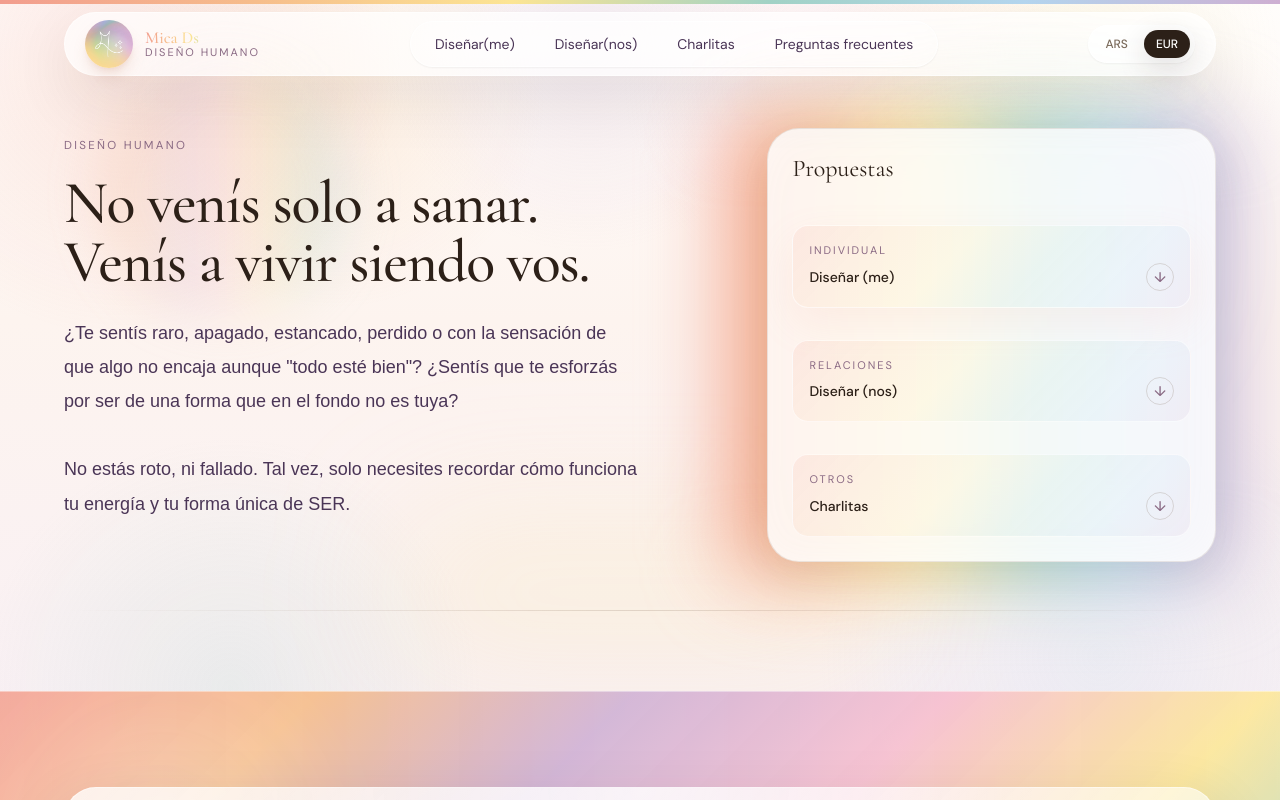
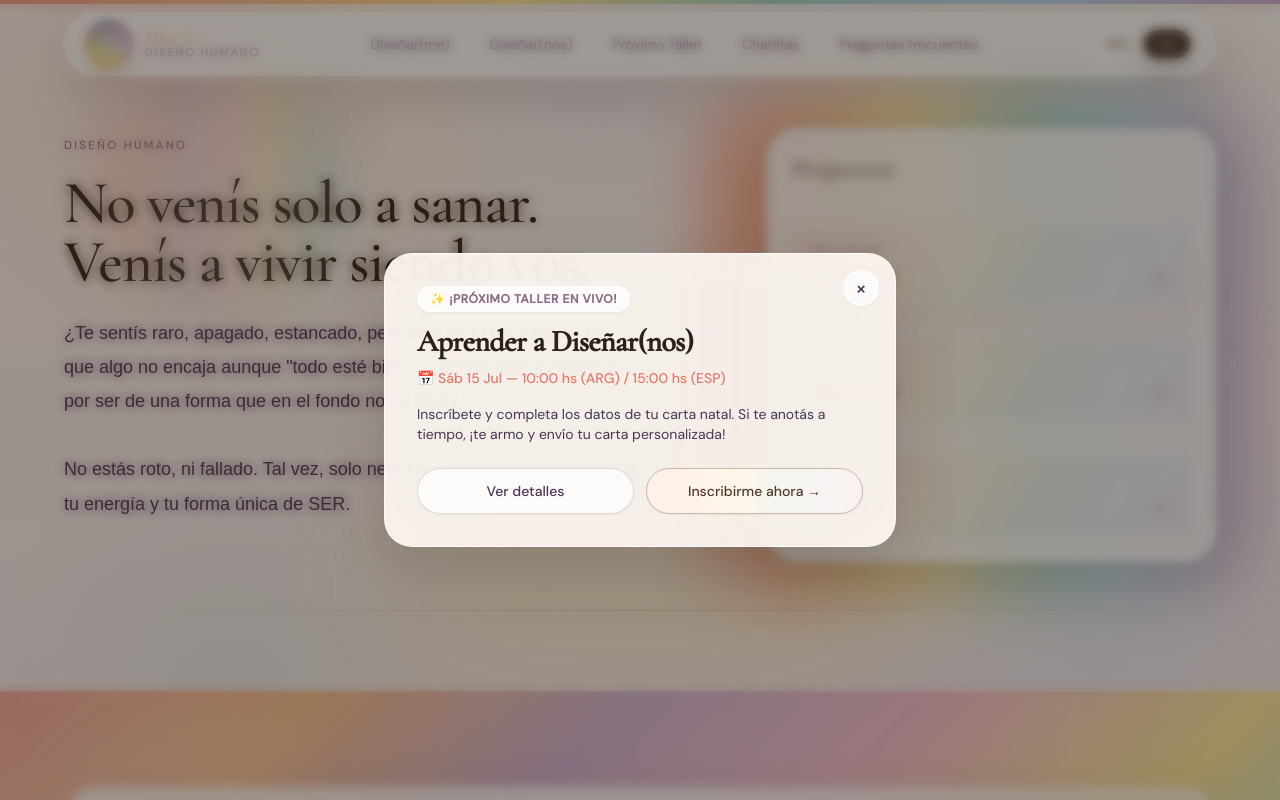
Before and after one commit to N-dossantos/soymicads, a Next.js app: page / in a window 1280 px wide. Shown: the top 800 px of the page. Built offline with nearby package versions, Linux system fonts and the light colour scheme.

Commit message:
Evento Diseñar(nos)

```diff
--- a/app/globals.css
+++ b/app/globals.css
@@ -197,3 +197,35 @@ body::before {
   outline: 2px solid #C4846A;
   outline-offset: 2px;
 }
+
+/* Event Popup Overlay & Card Transitions */
+.event-popup-overlay {
+  position: fixed;
+  inset: 0;
+  z-index: 50;
+  display: flex;
+  align-items: center;
+  justify-content: center;
+  background-color: rgba(44, 32, 24, 0.45);
+  backdrop-filter: blur(6px);
+  -webkit-backdrop-filter: blur(6px);
+  opacity: 0;
+  visibility: hidden;
+  transition: opacity 300ms cubic-bezier(0.16, 1, 0.3, 1), visibility 300ms cubic-bezier(0.16, 1, 0.3, 1);
+}
+
+.event-popup-overlay.active {
+  opacity: 1;
+  visibility: visible;
+}
+
+.event-popup-card {
+  transform: scale(0.94) translateY(12px);
+  transition: transform 300ms cubic-bezier(0.16, 1, 0.3, 1), opacity 300ms cubic-bezier(0.16, 1, 0.3, 1);
+  box-shadow: 0 24px 60px rgba(44, 32, 24, 0.18);
+  border-radius: 1.75rem;
+}
+
+.event-popup-overlay.active .event-popup-card {
+  transform: scale(1) translateY(0);
+}
--- a/app/page.tsx
+++ b/app/page.tsx
@@ -4,9 +4,11 @@ import { useState } from "react";
 import Navbar from "@/components/sections/Navbar";
 import Hero from "@/components/sections/Hero";
 import Philosophy from "@/components/sections/Philosophy";
+import EventSection from "@/components/sections/EventSection";
 import Service from "@/components/sections/Service";
 import FAQ from "@/components/sections/FAQ";
 import Footer from "@/components/sections/Footer";
+import EventPopup from "@/components/ui/EventPopup";
 
 export default function Home() {
   const [menuOpen, setMenuOpen] = useState(false);
@@ -16,9 +18,11 @@ export default function Home() {
       <Navbar menuOpen={menuOpen} onMenuOpenChange={setMenuOpen} />
       <Hero menuOpen={menuOpen} />
       <Philosophy />
+      <EventSection />
       <Service />
       <FAQ />
       <Footer />
+      <EventPopup />
     </main>
   );
 }
--- /dev/null
+++ b/components/sections/EventSection.tsx
@@ -0,0 +1,67 @@
+"use client";
+
+interface EventSectionProps {
+  formsUrl?: string;
+}
+
+export default function EventSection({
+  formsUrl = "https://docs.google.com/forms/d/e/1FAIpQLSfZnABlaQzVpqgqJZ9hRfBAxYzCOL8V7JdqCqqLEUgrr0anlA/viewform?usp=header",
+}: EventSectionProps) {
+  const rainbowPseudo = [
+    "relative isolate overflow-hidden inline-flex items-center justify-center transition-all duration-300",
+    "after:content-[''] after:absolute after:inset-0 after:rounded-full after:z-[-2]",
+    "after:bg-[linear-gradient(90deg,#f29d8e,#f6bd8b,#fce594,#a1d2c5,#b3d5ee,#ceafd2)]",
+    "before:content-[''] before:absolute before:inset-0 before:rounded-full before:z-[-1]",
+    "before:transition-opacity before:duration-200",
+  ].join(" ");
+
+  return (
+    <section id="taller" className="relative py-20 px-4 sm:px-6 overflow-hidden">
+      {/* Background soft ambient glows */}
+      <div className="absolute left-1/2 top-1/2 -translate-x-1/2 -translate-y-1/2 h-96 w-96 rounded-full bg-[radial-gradient(circle,_rgba(242,157,142,0.25)_0%,_rgba(206,175,210,0.2)_50%,_transparent_70%)] blur-3xl pointer-events-none" />
+
+      <div className="mx-auto max-w-4xl relative">
+        <div className="rainbow-surface relative overflow-hidden rounded-[2.5rem] p-8 sm:p-12 text-center border border-white/60 shadow-2xl backdrop-blur-xl">
+          {/* Top subtle bar gradient */}
+          <div className="absolute inset-x-0 top-0 h-1.5 bg-gradient-to-r from-[#f29d8e] via-[#f6bd8b] via-[#fce594] via-[#a1d2c5] via-[#b3d5ee] to-[#ceafd2]" />
+
+          {/* Badge */}
+          <div className="inline-flex items-center gap-2 rounded-full px-4 py-1.5 text-xs font-semibold uppercase tracking-widest text-[#8a6a84] bg-white/70 border border-white/80 shadow-sm mb-6">
+            <span className="h-2 w-2 rounded-full bg-[#E8776A] animate-pulse" />
+            Próximo Taller
+          </div>
+
+          {/* Title */}
+          <h2 className="section-title text-[clamp(32px,5vw,56px)] font-medium leading-tight mb-4 text-[#2C2018]">
+            Aprender a Diseñar(nos)
+          </h2>
+
+          {/* Date & Time Badge */}
+          <div className="mx-auto max-w-fit rounded-2xl bg-white/80 border border-[rgba(107,79,58,0.12)] px-5 py-3 shadow-sm mb-6 text-sm sm:text-base font-medium text-[#4A3556]">
+            <span className="text-[#E8776A] font-semibold">📅 Sábado 15 de Julio</span> — 10:00 hs (Argentina) / 15:00 hs (España)
+          </div>
+
+          {/* Description */}
+          <p className="mx-auto max-w-2xl text-[15px] sm:text-[17px] leading-relaxed text-[#4A3556] mb-8">
+            Inscríbete y completa los datos de tu carta natal. <br className="hidden sm:inline" />
+            <span className="font-medium text-[#2C2018]">
+              (Inscripciones abiertas: si te anotás hasta el 23, te hago tu carta personalizada y te la envío).
+            </span>
+          </p>
+
+          {/* Call to action button */}
+          <div>
+            <a
+              href={formsUrl}
+              target="_blank"
+              rel="noopener noreferrer"
+              className={`${rainbowPseudo} py-4 px-8 rounded-full text-base font-medium text-[#53392B] border border-[#C9B9A9] shadow-md hover:shadow-lg hover:scale-105 active:scale-100 before:bg-[#FFF9F4] before:opacity-90 hover:before:opacity-40`}
+            >
+              Inscribirme al taller →
+            </a>
+          </div>
+        </div>
+      </div>
+    </section>
+  );
+}
--- a/components/sections/Navbar.tsx
+++ b/components/sections/Navbar.tsx
@@ -6,9 +6,11 @@ import CurrencyToggle from "@/components/ui/CurrencyToggle";
 const NAV_LINKS = [
   { label: "Diseñar(me)", href: "#servicio" },
   { label: "Diseñar(nos)", href: "#servicioGrupos" },
+  { label: "Próximo Taller", href: "#taller" },
   { label: "Charlitas", href: "#charlitas" },
   { label: "Preguntas frecuentes", href: "#preguntas" },
 ];
+
 
 interface NavbarProps {
   menuOpen: boolean;
--- /dev/null
+++ b/components/ui/EventPopup.tsx
@@ -0,0 +1,136 @@
+"use client";
+
+import { useEffect, useState } from "react";
+
+interface EventPopupProps {
+  formsUrl?: string;
+  targetSectionId?: string;
+  // Default deadline: July 15 at 10:00 hs Argentina (UTC-3)
+  deadlineDate?: string;
+}
+
+export default function EventPopup({
+  formsUrl = "https://forms.google.com/REEMPLAZAR_CON_TU_LINK_DE_GOOGLE_FORMS",
+  targetSectionId = "taller",
+  deadlineDate = "2026-07-15T10:00:00-03:00",
+}: EventPopupProps) {
+  const [isVisible, setIsVisible] = useState(false);
+  const [isActiveClass, setIsActiveClass] = useState(false);
+
+  useEffect(() => {
+    // 1. Check if user already closed popup during current session
+    const isClosedInSession = sessionStorage.getItem("eventPopupClosed") === "true";
+    if (isClosedInSession) {
+      return;
+    }
+
+    // 2. Check if current time is past the event deadline date
+    const now = new Date();
+    const deadline = new Date(deadlineDate);
+
+    // If deadline date is valid and already passed, do not show popup
+    if (!isNaN(deadline.getTime()) && now > deadline) {
+      return;
+    }
+
+    // 3. Smooth entrance with ~800ms delay after DOM mount
+    const timer = setTimeout(() => {
+      setIsVisible(true);
+      // Small tick for CSS transition to trigger opacity and visibility
+      requestAnimationFrame(() => {
+        setIsActiveClass(true);
+      });
+    }, 800);
+
+    return () => clearTimeout(timer);
+  }, [deadlineDate]);
+
+  const handleClose = () => {
+    sessionStorage.setItem("eventPopupClosed", "true");
+    setIsActiveClass(false);
+    setTimeout(() => {
+      setIsVisible(false);
+    }, 300); // match CSS fade-out transition duration
+  };
+
+  const handleViewDetails = (e: React.MouseEvent<HTMLAnchorElement>) => {
+    e.preventDefault();
+    handleClose();
+
+    const targetElem = document.getElementById(targetSectionId);
+    if (targetElem) {
+      targetElem.scrollIntoView({ behavior: "smooth" });
+    } else {
+      window.location.hash = `#${targetSectionId}`;
+    }
+  };
+
+  if (!isVisible) return null;
+
+  return (
+    <div
+      aria-live="polite"
+      className={`event-popup-overlay fixed inset-0 z-50 flex items-center justify-center p-4 bg-black/40 backdrop-blur-sm transition-all duration-300 ${
+        isActiveClass ? "active opacity-100 visible" : "opacity-0 invisible pointer-events-none"
+      }`}
+      onClick={(e) => {
+        if (e.target === e.currentTarget) handleClose();
+      }}
+    >
+      <div
+        className={`event-popup-card relative w-full max-w-lg rounded-3xl p-6 sm:p-8 bg-[#fdf7f2]/95 backdrop-blur-2xl border border-white/80 shadow-2xl transition-all duration-300 transform ${
+          isActiveClass ? "scale-100 translate-y-0" : "scale-95 translate-y-4"
+        }`}
+      >
+        {/* Close button */}
+        <button
+          onClick={handleClose}
+          aria-label="Cerrar cartel promocional"
+          className="absolute top-4 right-4 flex h-9 w-9 items-center justify-center rounded-full bg-white/70 text-[#4A3556] shadow-sm transition hover:bg-white hover:scale-110 active:scale-95 border border-white/80"
+        >
+          <span className="text-xl font-medium leading-none">&times;</span>
+        </button>
+
+        {/* Header Badge */}
+        <div className="inline-flex items-center gap-1.5 rounded-full px-3 py-1 text-xs font-semibold uppercase tracking-wider text-[#8a6a84] bg-white/80 border border-white/90 shadow-sm mb-3">
+          <span>✨ ¡Próximo Taller En Vivo!</span>
+        </div>
+
+        {/* Title */}
+        <h3 className="section-title text-2xl sm:text-3xl font-semibold text-[#2C2018] mb-2 leading-tight">
+          Aprender a Diseñar(nos)
+        </h3>
+
+        {/* Date / Time summary */}
+        <p className="text-xs sm:text-sm font-medium text-[#E8776A] mb-4 flex items-center gap-1.5">
+          <span>📅 Sáb 15 Jul — 10:00 hs (ARG) / 15:00 hs (ESP)</span>
+        </p>
+
+        {/* Description preview */}
+        <p className="text-xs sm:text-sm text-[#4A3556] leading-relaxed mb-6">
+          Inscríbete y completa los datos de tu carta natal. Si te anotás a tiempo, ¡te armo y envío tu carta personalizada!
+        </p>
+
+        {/* Action Buttons */}
+        <div className="flex flex-col sm:flex-row items-center gap-3">
+          <a
+            href={`#${targetSectionId}`}
+            onClick={handleViewDetails}
+            className="w-full sm:w-1/2 py-3 px-4 rounded-full text-center text-xs sm:text-sm font-medium text-[#4A3556] bg-white/80 hover:bg-white border border-[#C9B9A9]/50 shadow-sm transition hover:shadow duration-200"
+          >
+            Ver detalles
+          </a>
+
+          <a
+            href={formsUrl}
+            target="_blank"
+            rel="noopener noreferrer"
+            className="relative isolate overflow-hidden w-full sm:w-1/2 py-3 px-4 rounded-full text-center text-xs sm:text-sm font-medium text-[#53392B] border border-[#C9B9A9] shadow-sm hover:shadow-md transition hover:scale-[1.02] active:scale-100 after:content-[''] after:absolute after:inset-0 after:rounded-full after:z-[-2] after:bg-[linear-gradient(90deg,#f29d8e,#f6bd8b,#fce594,#a1d2c5,#b3d5ee,#ceafd2)] before:content-[''] before:absolute before:inset-0 before:rounded-full before:z-[-1] before:bg-[#FFF9F4] before:opacity-90 hover:before:opacity-30 duration-200"
+          >
+            Inscribirme ahora →
+          </a>
+        </div>
+      </div>
+    </div>
+  );
+}
```
